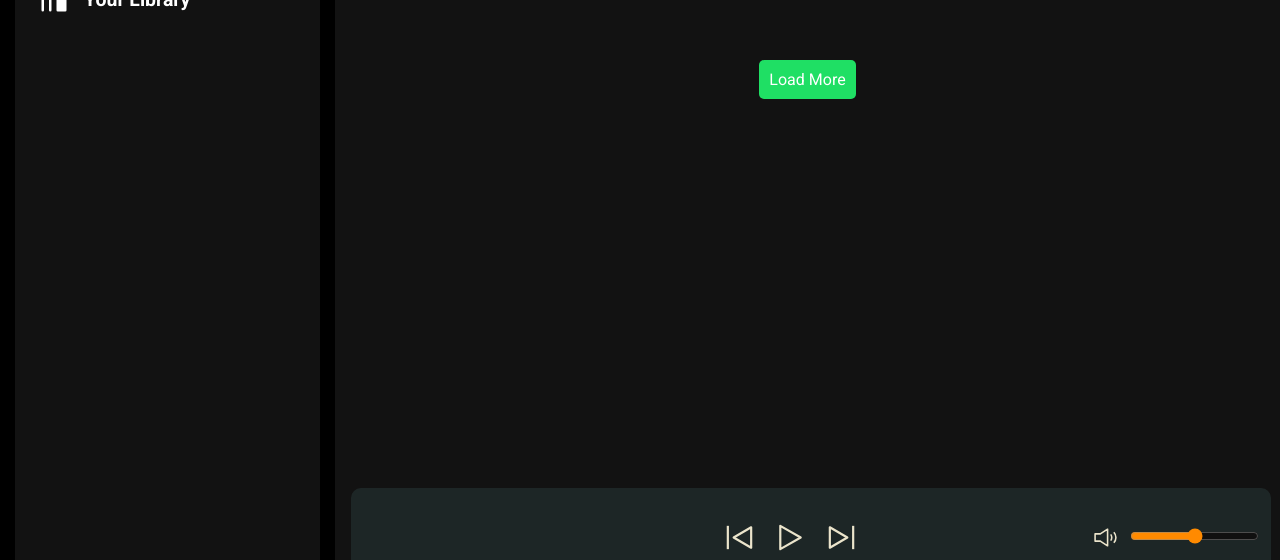
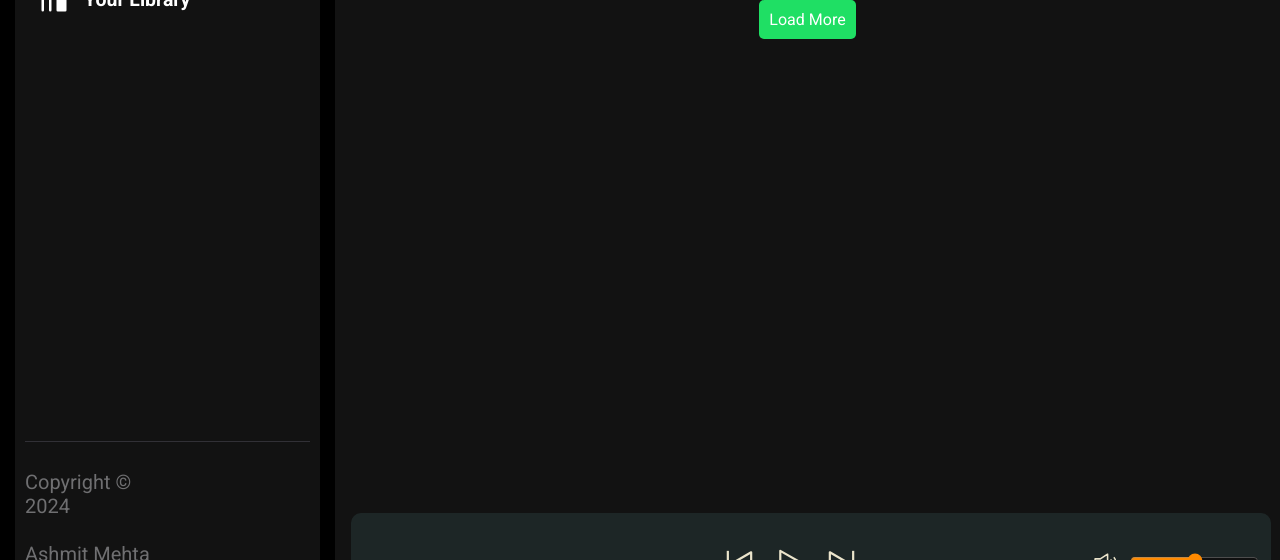
Before and after one commit to Ash-codes18/The-Zen-Fusion, a website with bundled scripts: page Music/index.html in a window 1280 px wide. Shown: the part 183-743 px from the top of the page. Built offline with nearby package versions, Linux system fonts and the light colour scheme; no server answers.

Commit message:
update style.css and Music/index.html

```diff
--- a/Music/css/style.css
+++ b/Music/css/style.css
@@ -74,7 +74,7 @@ a {
 }
 
 .library {
-    min-height: 80vh;
+    min-height: 10vh;
     position: relative;
 }
 
@@ -335,11 +335,15 @@ input{
 }
 
 .load-button{
+    /* position: absolute;
+    top: 118px;
+    right: 500px; */
     display: flex;
     justify-content: center;
 }
 
 #loadMoreBtn{
+
     background-color: #1fdf64;
     color: var(--white);
     padding: 10px;
@@ -404,7 +408,7 @@ input{
     justify-content: center;
     align-items: center;
     position: fixed;
-    bottom: 30px;
+    bottom: 5px;
     filter: invert(1);
     background: #e2d9d9;
     border-radius: 10px;
@@ -421,7 +425,7 @@ input{
 }
 
 .songList {
-    height: 544px;
+    height: 45vh;
     overflow: auto;
     margin-bottom: 44px;
 }
--- a/Music/index.html
+++ b/Music/index.html
@@ -146,10 +146,10 @@
             </div>
             <div class="zenfusionPlaylists">
                 <h1>Your Playlists</h1>
-                <div class="cardContainer">  </div>
                 <div class="load-button">
                     <button id="loadMoreBtn">Load More</button>
                 </div>
+                <div class="cardContainer">  </div>
 
                 <div class="playbar">
                     <div class="seekbar">
```
